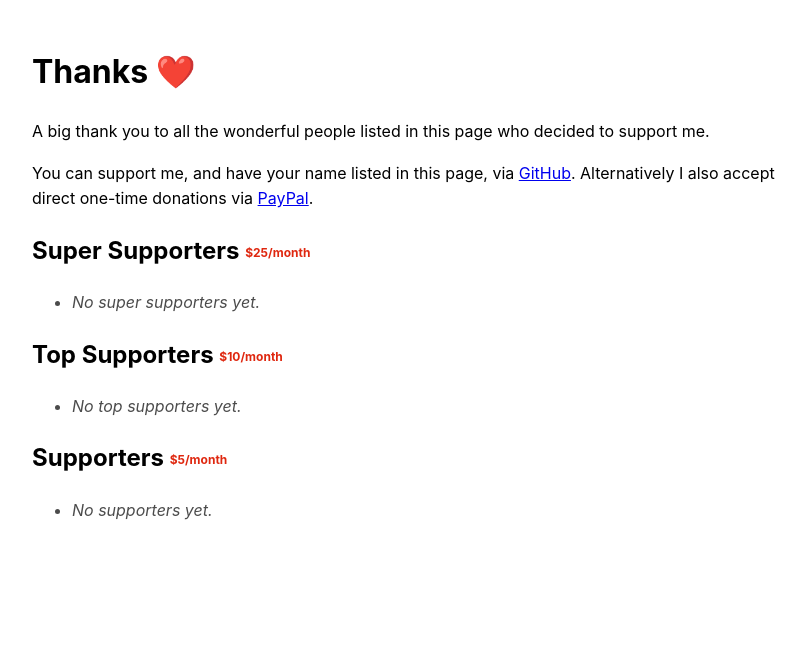
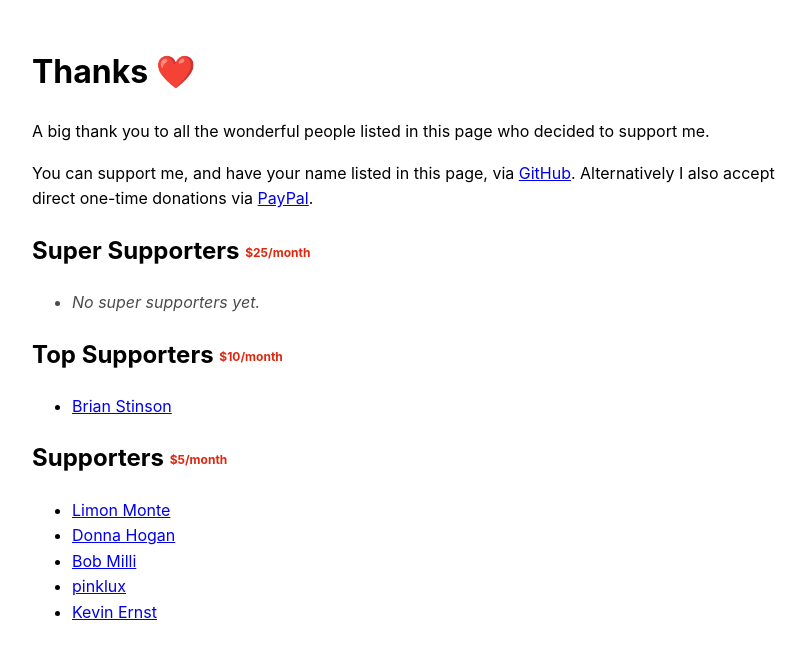
Before and after one commit to fabiospampinato/website, a Next.js app: page /thanks in a window 1280 px wide. Shown: the top 656 px of the page, without its empty margins (233-1039 px from the left). Built offline with nearby package versions, Linux system fonts and the light colour scheme.

Commit message:
Thanks: update

```diff
--- a/pages/thanks.tsx
+++ b/pages/thanks.tsx
@@ -17,11 +17,16 @@ const Thanks = () => (
     </ul>
     <h2>Top Supporters <span className="price">$10/month</span></h2>
     <ul>
-      <li className="empty">No top supporters yet.</li>
+      <li><a href="https://github.com/bstinsonmhk">Brian Stinson</a></li>
     </ul>
     <h2>Supporters <span className="price">$5/month</span></h2>
     <ul>
-      <li className="empty">No supporters yet.</li>
+      <li><a href="https://github.com/limonte">Limon Monte</a></li>
+      <li><a href="https://github.com/ddhogan">Donna Hogan</a></li>
+      <li><a href="https://github.com/BobMilli">Bob Milli</a></li>
+      <li><a href="https://github.com/pinklux">pinklux</a></li>
+      <li><a href="https://github.com/ernstki">Kevin Ernst</a></li>
+      {/* <li><a href="https://github.com/Danmou">Daniel Mouritzen</a></li> */}
     </ul>
   </Layout>
 );
```
